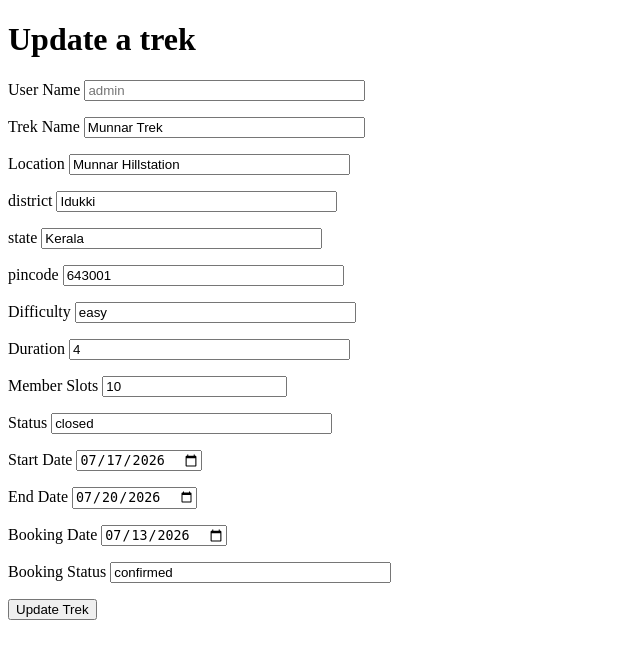
After one commit to 24f2002203/trekking, a Flask app: page /admin/update_trek/1 in a window 1280 px wide. The commit adds this page. Shown: the top 659 px of the page, without its empty margins (0-640 px from the left). Run offline with Flask 3, Linux system fonts and the light colour scheme; data comes from the database, SQL or seed files in the repository.

Commit message:
Add, update, delete treks functions added

```diff
--- a/apps/admin/routes.py
+++ b/apps/admin/routes.py
@@ -1,4 +1,10 @@
 from flask import Blueprint, render_template, request, redirect, url_for, flash
+from .add_treks_form import AddTreksForm
+from .update_treks_form import UpdateTreksForm
+from core.models import Treks, User, Bookings
+from datetime import datetime, UTC, date
+from database import db
+from sqlalchemy.orm import aliased
 
 blueprint = Blueprint(
     'admin',
@@ -12,4 +18,104 @@ def test_admin():
 
 @blueprint.route('/dashboard')
 def dashboard():
-    return render_template('admin_dashboard.html')
+    T = aliased(Treks)
+    B = aliased(Bookings)
+    data = db.session.query(T, B).join(T, B.trek_id==T.trek_id).all()
+    return render_template('admin_dashboard.html', data = data)
+
+@blueprint.route('/add_treks', methods = ['GET', 'POST'])
+def add_treks():
+
+    form = AddTreksForm()
+
+    if request.method == 'GET':
+        form.user_name.data = "Admin"
+        return render_template('add_treks.html', form = form)
+
+    elif request.method == 'POST':
+
+
+        if form.trek_name.data and form.location.data :
+
+            new_trek = Treks (
+                trek_name = form.trek_name.data,
+                location = form.location.data,
+                district = form.district.data,
+                state = form.state.data,
+                pincode = form.pincode.data,
+                difficulty = form.difficulty.data.lower(),
+                duration = form.duration.data,
+                member_slots = form.member_slots.data,
+                status = form.status.data.lower(),
+                start_date = (form.start_date.data),
+                end_date = (form.end_date.data),
+                created_at = date.today(),
+            )
+            db.session.add(new_trek)
+            trek = Treks.query.order_by(Treks.trek_id.desc()).first()
+            if trek:
+                booking_status = "confirmed"
+            else:
+                booking_status = "pending"
+
+            new_booking = Bookings(
+                trek_id = trek.trek_id,
+                booking_date = date.today(),
+                status = str(booking_status).lower()
+            )
+            db.session.add(new_booking)
+
+            db.session.commit()
+
+    return redirect(url_for('admin.dashboard') )
+
+@blueprint.route('/update_trek/<int:trek_id>', methods = ['GET', 'POST'])
+def update_trek(trek_id):
+
+
+
+    trek = Treks.query.filter(Treks.trek_id == trek_id).first()
+    booking = Bookings.query.filter(Bookings.trek_id == trek_id).first()
+
+    form = UpdateTreksForm(obj=trek)
+    form.booking_date.data = booking.booking_date
+    form.booking_status.data = booking.status
+
+    if request.method == 'GET':
+
+        return render_template('update_treks.html', form = form, trek = trek, booking = booking)
+
+    if request.method == "POST":
+
+        cols = ['trek_name', 'location', 'district', 'state', 'pincode', 'difficulty', 'duration', 'member_slots', 'status', 'start_date', 'end_date']
+
+        for col in cols:
+            value = getattr(form, col).data
+
+            if value is not None and value != "":
+                setattr(trek, col, value)
+
+        if form.booking_date.data:
+
+            booking.booking_date = form.booking_date.data
+
+        if form.booking_status.data:
+
+            booking.status = form.booking_status.data
+
+        db.session.commit()
+
+        return redirect(url_for('admin.dashboard'))
+
+
+@blueprint.route('/delete_trek/<int:trek_id>', methods = ['GET', 'POST'])
+def delete_trek(trek_id):
+
+    existing_trek = Treks.query.filter(Treks.trek_id == trek_id).first()
+    existing_booking = Bookings.query.filter(Bookings.trek_id ==trek_id).first()
+
+    db.session.delete(existing_trek)
+    db.session.delete(existing_booking)
+    db.session.commit()
+
+    return redirect(url_for('admin.dashboard'))
--- /dev/null
+++ b/apps/admin/update_treks_form.py
@@ -0,0 +1,21 @@
+from flask_wtf import FlaskForm
+from wtforms import StringField, IntegerField, DateField, SubmitField
+from wtforms.validators import DataRequired
+from datetime import date, timedelta
+
+class UpdateTreksForm(FlaskForm):
+    user_name = StringField('User Name' )
+    trek_name = StringField('Trek Name' )
+    location = StringField('Location' )
+    district = StringField('district')
+    state = StringField('state')
+    pincode = StringField('pincode')
+    difficulty = StringField('Difficulty' )
+    duration = StringField('Duration' )
+    member_slots = IntegerField('Member Slots' )
+    status = StringField('Status' )
+    start_date = DateField('Start Date', default = date.today )
+    end_date = DateField('End Date', default = date.today() + timedelta(days=3) )
+    booking_date = DateField('Booking Date', default = date.today )
+    booking_status = StringField('Booking Status' )
+    submit = SubmitField('Update Trek')
--- /dev/null
+++ b/templates/update_treks.html
@@ -0,0 +1,89 @@
+<!DOCTYPE html>
+<html lang="en">
+<head>
+    <meta charset="UTF-8">
+    <meta name="viewport" content="width=device-width, initial-scale=1.0">
+    <title>Update a trek</title>
+</head>
+<body>
+    <h1>Update a trek </h1>
+    <form method = 'POST'>
+
+        {{ form.hidden_tag() }}
+
+        <p>
+            {{ form.user_name.label }}
+            {{ form.user_name(size=32, placeholder="admin") }}
+        </p>
+        <p>
+
+            {{ form.trek_name.label }}
+            {{ form.trek_name(size=32, placeholder = trek.trek_name  ) }}
+        </p>
+
+        <p>
+            {{ form.location.label }}
+            {{ form.location(size=32, placeholder = trek.location ) }}
+        </p>
+
+        <p>
+            {{ form.district.label }}
+            {{ form.district(size=32, placeholder = trek.district ) }}
+        </p>
+
+        <p>
+            {{ form.state.label }}
+            {{ form.state(size=32, placeholder =  trek.state ) }}
+        </p>
+
+        <p>
+            {{ form.pincode.label }}
+            {{ form.pincode(size=32, placeholder = trek.pincode ) }}
+        </p>
+
+        <p>
+            {{ form.difficulty.label }}
+            {{ form.difficulty(size=32, placeholder = trek.difficulty  ) }}
+        </p>
+
+        <p>
+            {{ form.duration.label }}
+            {{ form.duration(size=32, placeholder =  trek.duration ) }}
+        </p>
+
+        <p>
+            {{ form.member_slots.label }}
+            {{ form.member_slots(size=32, placeholder = trek.member_slots  ) }}
+        </p>
+
+        <p>
+            {{ form.status.label }}
+            {{ form.status(size=32, placeholder = trek.status ) }}
+        </p>
+
+        <p>
+            {{ form.start_date.label }}
+            {{ form.start_date(size=32, placeholder = trek.start_date  ) }}
+        </p>
+
+        <p>
+            {{ form.end_date.label }}
+            {{ form.end_date(size=32, placeholder =  trek.end_date ) }}
+        </p>
+
+        <p>
+            {{ form.booking_date.label }}
+            {{ form.booking_date(size=32)}}
+        </p>
+
+        <p>
+            {{ form.booking_status.label }}
+            {{ form.booking_status(size=32, placeholder= "Please enter: confirmed, pending, cancelled")}}
+        </p>
+
+        <p>
+            {{ form.submit()}}
+        </p>
+    </form>
+</body>
+</html>
```
Also changed, not shown: apps/admin/add_treks_form.py (added, +21 -0 lines), apps/authentication/routes.py (+0 -17 lines), core/models.py (+12 -9 lines), templates/add_treks.html (added, +79 -0 lines), templates/admin_dashboard.html (+41 -0 lines), db_directory/trekking_development.sqlite3.
